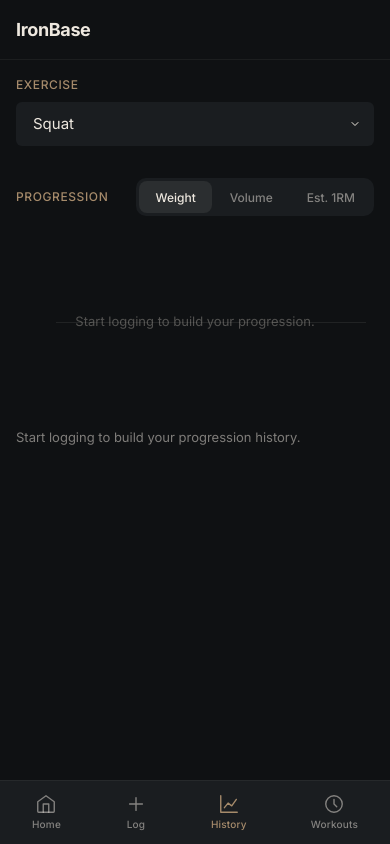
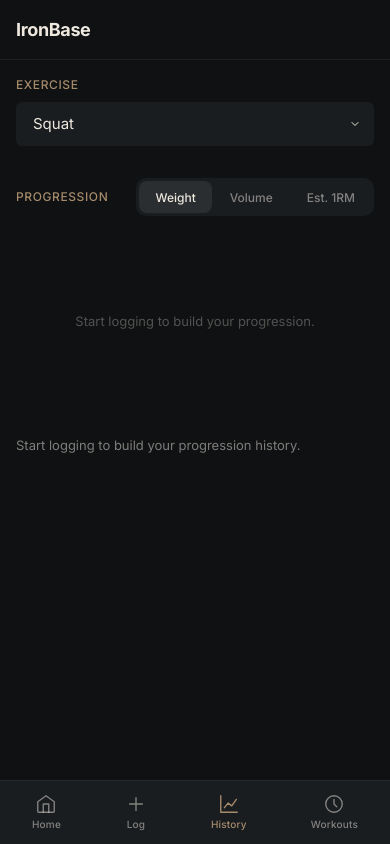
Before and after one commit to justseiji/IronBase, a React (Vite) app: page /exercise-history in a window 390 px wide. Built offline with nearby package versions, Linux system fonts and the light colour scheme.

Commit message:
Refine Exercise History spacing, empty states, and responsive layout

```diff
--- a/src/components/molecules/ProgressChart/ProgressChart.jsx
+++ b/src/components/molecules/ProgressChart/ProgressChart.jsx
@@ -26,7 +26,6 @@ export default function ProgressChart({ data, metricLabel, unit = 'lbs', accentC
     return (
       <div className={styles.chart}>
         <div className={styles.emptyChart}>
-          <div className={styles.emptyBaseline} />
           <p className={styles.emptyText}>Start logging to build your progression.</p>
         </div>
       </div>
@@ -42,11 +41,11 @@ export default function ProgressChart({ data, metricLabel, unit = 'lbs', accentC
           <span className={styles.singleDate}>{formatDateShort(data[0].date)}</span>
         </div>
         <ResponsiveContainer width="100%" height={180}>
-          <LineChart data={data} margin={{ top: 20, right: 20, bottom: 0, left: -12 }}>
+          <LineChart data={data} margin={{ top: 20, right: 20, bottom: 0, left: 0 }}>
             <CartesianGrid strokeDasharray="3 3" stroke="rgba(238,232,223,0.06)" vertical={false} />
             <ReferenceLine y={data[0].value} stroke="rgba(238,232,223,0.06)" strokeDasharray="3 3" />
             <XAxis dataKey="date" tickFormatter={formatDateShort} tick={{ fill: 'rgba(238,232,223,0.4)', fontSize: 11 }} axisLine={{ stroke: 'rgba(238,232,223,0.06)' }} tickLine={false} tickMargin={8} />
-            <YAxis tick={{ fill: 'rgba(238,232,223,0.4)', fontSize: 11 }} axisLine={false} tickLine={false} width={40} domain={[d => d * 0.9, d => d * 1.1]} />
+            <YAxis tick={{ fill: 'rgba(238,232,223,0.4)', fontSize: 11 }} axisLine={false} tickLine={false} width={48} domain={[d => d * 0.9, d => d * 1.1]} />
             <Line type="monotone" dataKey="value" stroke={accentColor} strokeWidth={0} dot={{ r: 5, fill: accentColor, stroke: '#1A1D20', strokeWidth: 2 }} animationDuration={400} animationEasing="ease-out" />
           </LineChart>
         </ResponsiveContainer>
@@ -58,10 +57,10 @@ export default function ProgressChart({ data, metricLabel, unit = 'lbs', accentC
   return (
     <div className={styles.chart}>
       <ResponsiveContainer width="100%" height={220}>
-        <LineChart data={data} margin={{ top: 8, right: 8, bottom: 0, left: -12 }}>
+        <LineChart data={data} margin={{ top: 12, right: 12, bottom: 0, left: 0 }}>
           <CartesianGrid strokeDasharray="3 3" stroke="rgba(238,232,223,0.06)" vertical={false} />
           <XAxis dataKey="date" tickFormatter={formatDateShort} tick={{ fill: 'rgba(238,232,223,0.4)', fontSize: 11 }} axisLine={{ stroke: 'rgba(238,232,223,0.06)' }} tickLine={false} tickMargin={8} />
-          <YAxis tick={{ fill: 'rgba(238,232,223,0.4)', fontSize: 11 }} axisLine={false} tickLine={false} width={40} domain={['auto', 'auto']} />
+          <YAxis tick={{ fill: 'rgba(238,232,223,0.4)', fontSize: 11 }} axisLine={false} tickLine={false} width={48} domain={['auto', 'auto']} />
           <Tooltip content={<CustomTooltip unit={unit} />} cursor={{ stroke: 'rgba(238,232,223,0.1)' }} />
           <Line type="monotone" dataKey="value" stroke={accentColor} strokeWidth={2} dot={showDots ? { r: 3, fill: accentColor, stroke: accentColor } : false} activeDot={{ r: 5, fill: accentColor, stroke: '#1A1D20', strokeWidth: 2 }} animationDuration={600} animationEasing="ease-out" />
         </LineChart>
--- a/src/components/molecules/ProgressChart/ProgressChart.module.css
+++ b/src/components/molecules/ProgressChart/ProgressChart.module.css
@@ -15,15 +15,6 @@
   align-items: center;
   justify-content: center;
   position: relative;
-}
-
-.emptyBaseline {
-  position: absolute;
-  left: 40px;
-  right: 8px;
-  top: 50%;
-  height: 1px;
-  background: rgba(238, 232, 223, 0.08);
 }
 
 .emptyText {
--- a/src/pages/ExerciseHistoryPage/ExerciseHistoryPage.module.css
+++ b/src/pages/ExerciseHistoryPage/ExerciseHistoryPage.module.css
@@ -124,9 +124,9 @@
 }
 
 .prGrid {
-  display: grid;
-  grid-template-columns: repeat(3, 1fr);
-  gap: var(--space-2);
+  display: flex;
+  flex-wrap: wrap;
+  gap: var(--space-3);
 }
 
 .prCard {
@@ -233,15 +233,16 @@
 .insight {
   font-size: 0.813rem;
   color: var(--color-text-muted);
-  margin-top: var(--space-2);
-  line-height: 1.4;
+  margin-top: var(--space-3);
+  margin-bottom: var(--space-4);
+  line-height: 1.5;
 }
 
 .progressComparison {
-  display: grid;
-  grid-template-columns: repeat(3, 1fr);
-  gap: var(--space-2);
-  margin-bottom: var(--space-4);
+  display: flex;
+  flex-wrap: wrap;
+  gap: var(--space-4);
+  margin-bottom: var(--space-5);
 }
 
 .compCard {
@@ -270,5 +271,8 @@
 }
 
 .firstSession {
-  margin-bottom: var(--space-4);
+  display: flex;
+  flex-direction: column;
+  gap: 4px;
+  margin-bottom: var(--space-5);
 }
```
